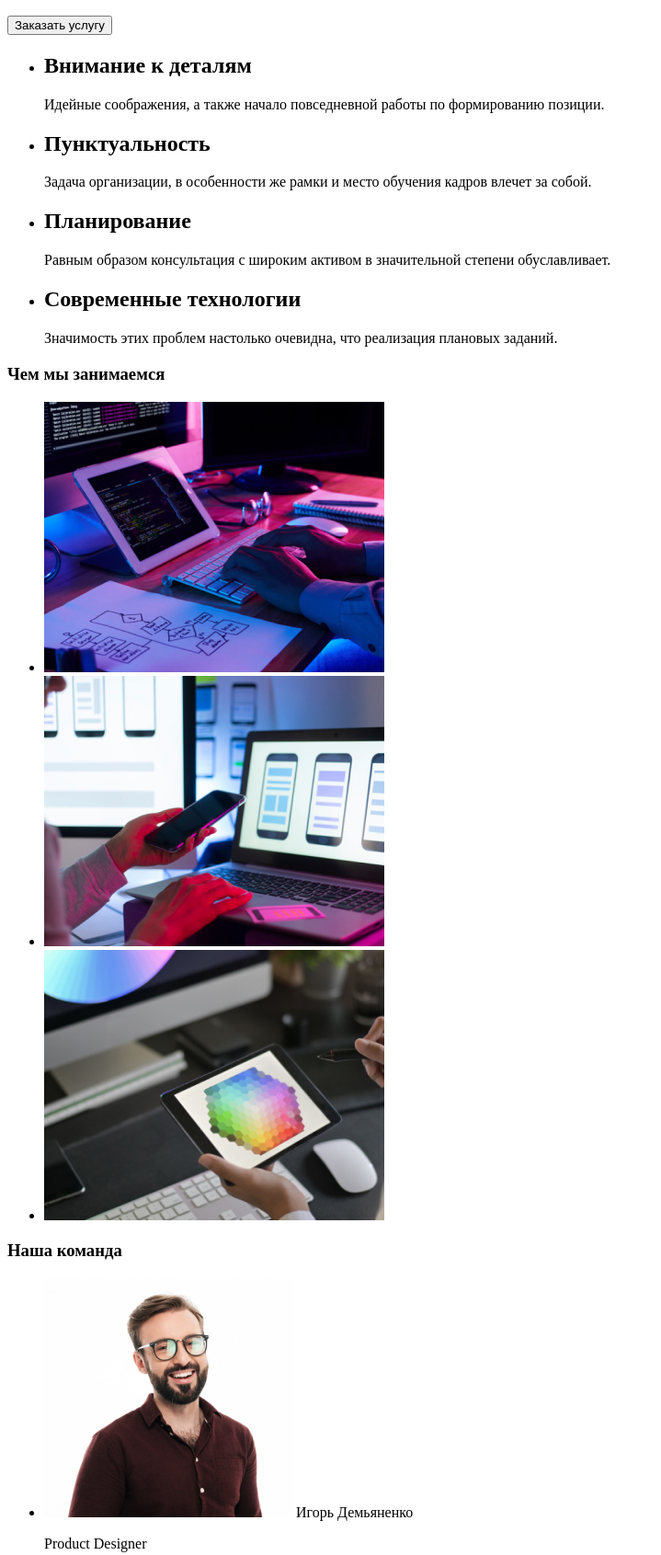
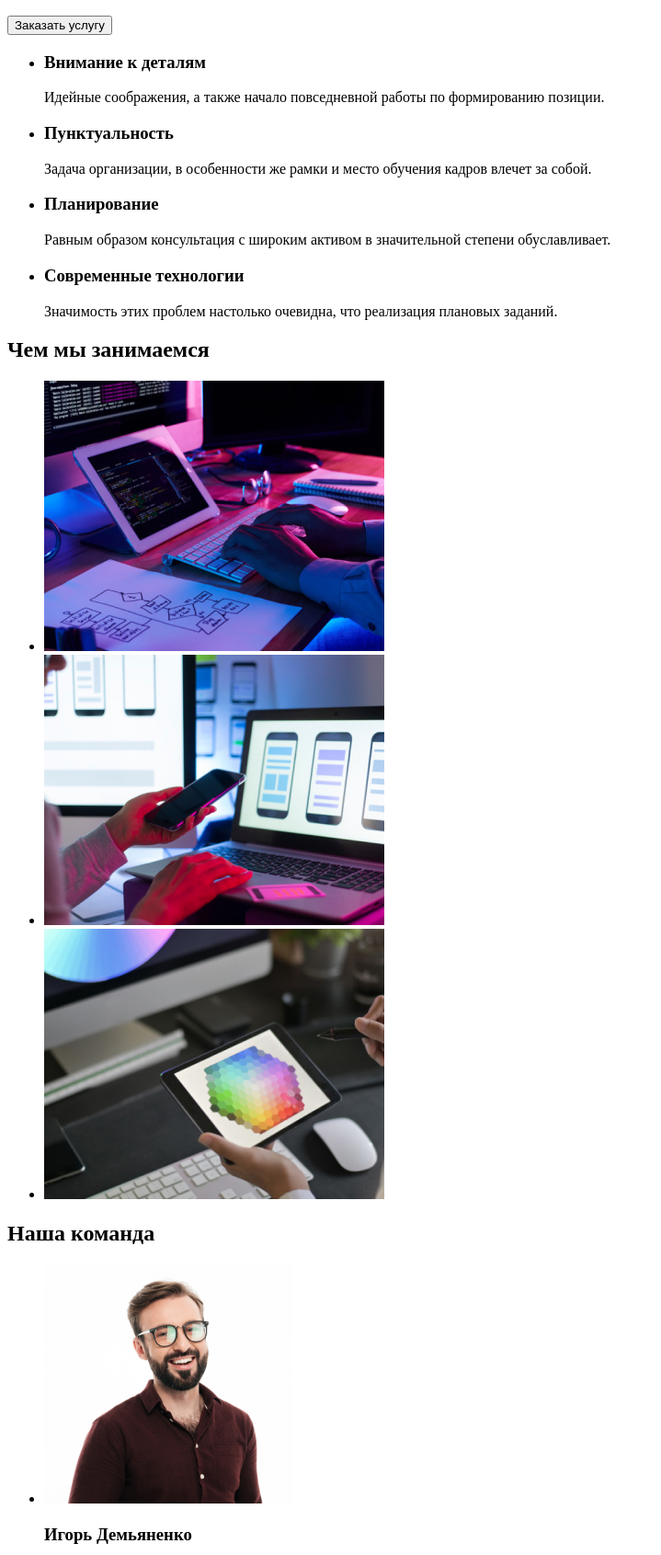
Before and after one commit to xandrux528/goit-markup-hw-01, a plain HTML site: page index.html in a window 1280 px wide. Shown: the part 182-1873 px from the top of the page at 92% size, without its empty margins (0-719 px from the left). Drawn offline with Linux system fonts and the light colour scheme.

Commit message:
вариант №5

```diff
--- a/index.html
+++ b/index.html
@@ -8,7 +8,6 @@
     </head>
 <body>
     <header>
-        <nav>
                 <a href="./index.html">WebStudio</a>
             <ul>
                 <li><a href="">Студия</a></li>
@@ -17,7 +16,6 @@
                 <li><a href="mailto:info@devstudio.com">info@devstudio.com </a></li>
                 <li><a href="tel:+380961111111">096 111 11 11</a></li>
             </ul>
-        </nav>
         </header>
     <main>
         <section>
@@ -27,25 +25,25 @@
        <section>
         <ul>
             <li>
-                <h2>Внимание к деталям</h2>
+                <h3>Внимание к деталям</h3>
                 <p>Идейные соображения, а также начало повседневной работы по формированию позиции.</p>
             </li>
             <li>
-            <h2>Пунктуальность</h2>
+            <h3>Пунктуальность</h3>
             <p>Задача организации, в особенности же рамки и место обучения кадров влечет за собой.</p>
             </li>
             <li>
-            <h2>Планирование</h2>
+            <h3>Планирование</h3>
             <p>Равным образом консультация с широким активом в значительной степени обуславливает.</p>
             </li>
             <li>
-            <h2>Современные технологии</h2>
+            <h3>Современные технологии</h3>
             <p>Значимость этих проблем настолько очевидна, что реализация плановых заданий.</p>
             </li>
         </ul>
        </section>
        <section>
-           <h3>Чем мы занимаемся</h3>
+           <h2>Чем мы занимаемся</h2>
            <ul>
                 <li><img src="./images/job/img1.jpg" width="370" height="294" alt="ведётся разработка сайта" /></li>
                 <li><img src="./images/job/img2.jpg" width="370" height="294" alt="разработка мобильных приложений" /></li>
@@ -53,26 +51,26 @@
             </ul>
        </section>
        <section>
-           <h3>Наша команда</h3>
+           <h2>Наша команда</h2>
         <ul>
         <li>
             <img src="./images/team/img1.jpg" width="270" height="260" alt="улыбающаяся мужчина">
-            Игорь Демьяненко
+            <h3>Игорь Демьяненко</h3>
             <p lang="en">Product Designer</p>
         </li>
         <li>
             <img src="./images/team/img2.jpg" width="270" height="260" alt="улыбающаяся женщина">
-            Ольга Репина
+            <h3>Ольга Репина</h3>
             <p lang="en">Frontend Developer</p>
         </li>
         <li>
             <img src="./images/team/img3.jpg" width="270" height="260" alt="улыбающийся мужчина">
-            Николай Тарасов
+            <h3>Николай Тарасов</h3>
             <p lang="en">Marketing</p>
         </li>
         <li>
             <img src="./images/team/img4.jpg" width="270" height="260" alt="улыбающийся мужчина">
-            Михаил Ермаков
+            <h3>Михаил Ермаков</h3>
             <p lang="en">UI Designer</p>
         </li>
         </ul>
```
Lines whose indentation alone changed are shown as unchanged.
